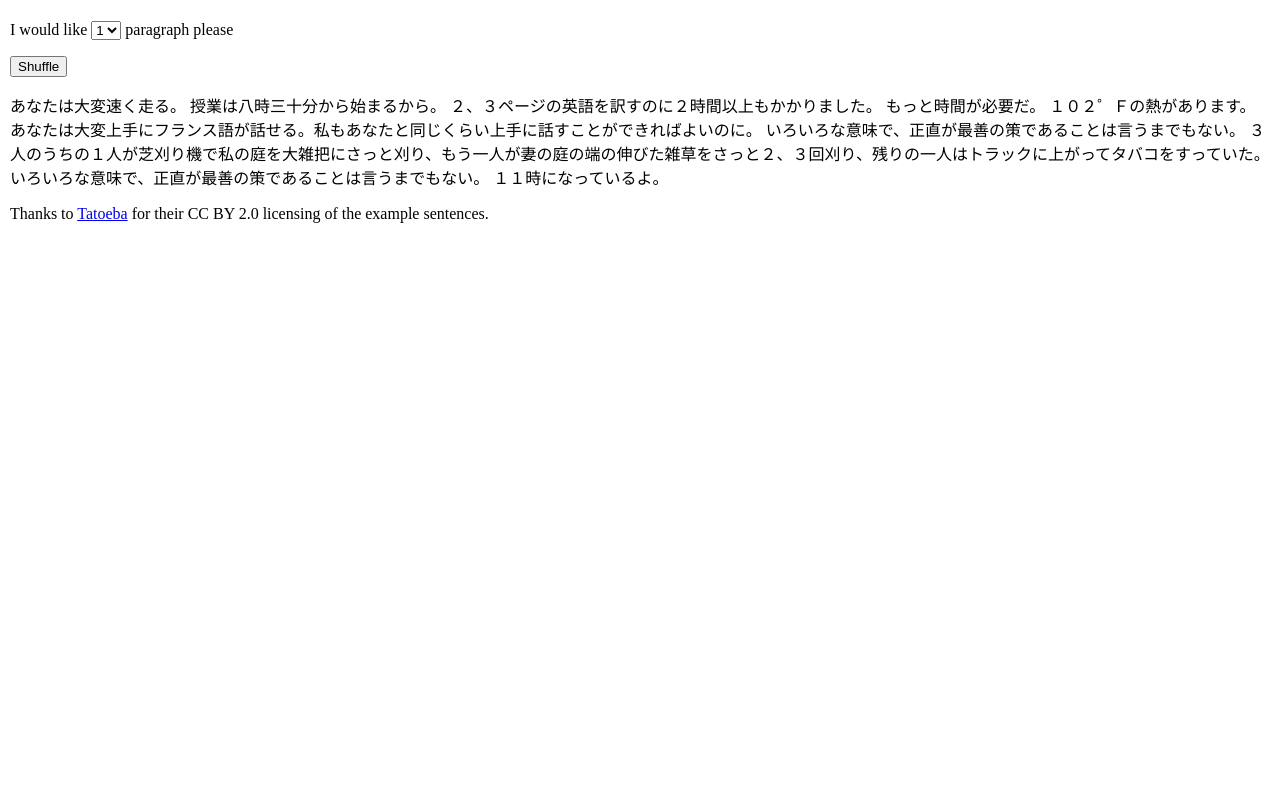
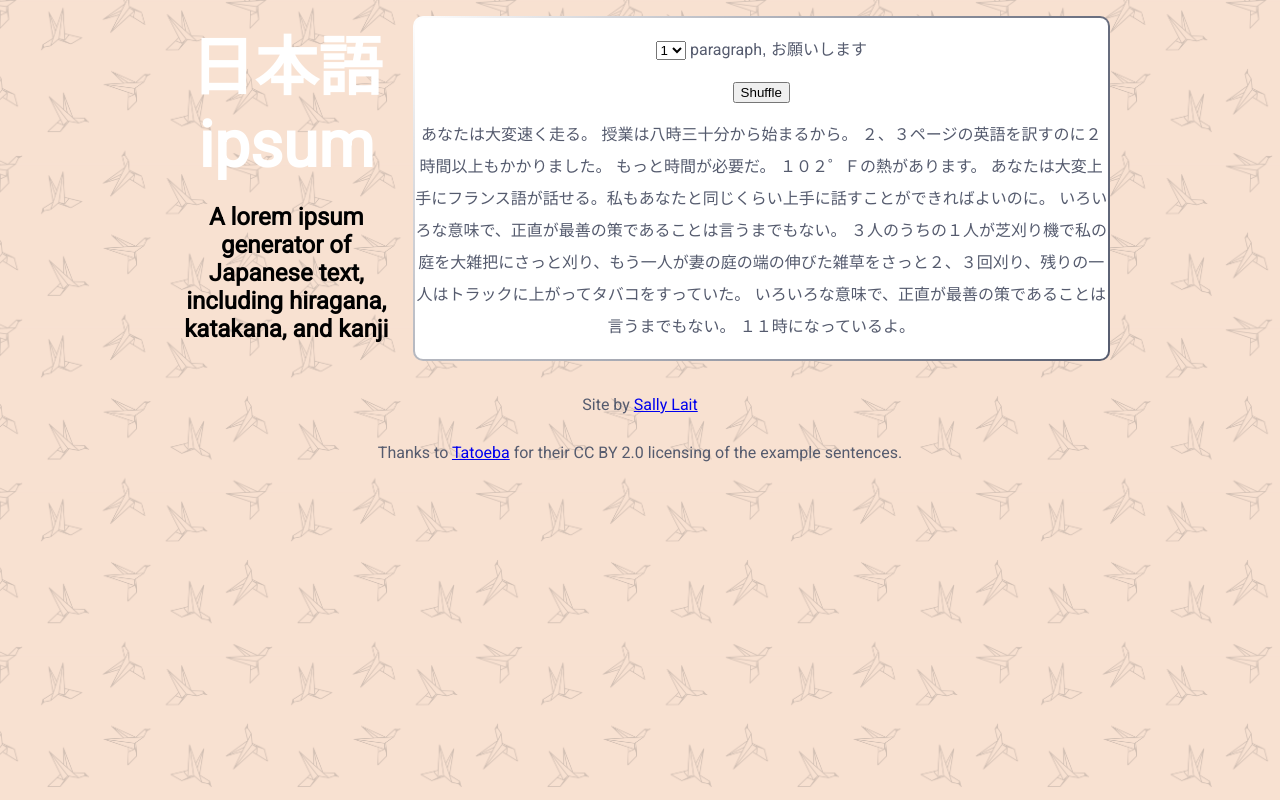
Before and after one commit to greywillfade/nihongoipsum, a plain HTML site: page index.html in a window 1280 px wide. Drawn offline with nearby package versions, Linux system fonts and the light colour scheme; a web font is replaced by a local one.

Commit message:
Style trials

```diff
--- a/css/main.css
+++ b/css/main.css
@@ -1,5 +1,132 @@
 @charset "utf-8";
-html, body {
-    margin: 5px;
+
+body {
+    margin: 0;
     padding: 0;
+    font-family: 'Kosugi', sans-serif;
+    text-align: center;
+    /*
+    background-image: url(../img/origami.jpg);
+    background-repeat: repeat;
+    background-size: 250px;
+
+    background-blend-mode: lighten;
+    background-color: rgba(248, 225, 209, 0.75);*/
 }
+
+h1 {
+    color: #555B6E;
+    color: white;
+    font-size: 4em;
+    mix-blend-mode: screen;
+    margin: 0;
+}
+
+p {
+    line-height: 2em;
+    color: #555B6E;
+}
+
+#app {
+    background-color: #fff;
+    border-radius: 10px;
+    padding: 0;
+    border: double 2px transparent;
+    background-image: linear-gradient(white, white), radial-gradient(circle at top left, #fff,#555B6E);
+    background-origin: border-box;
+    background-clip: content-box, border-box;
+}
+
+.english {
+    font-family: 'Roboto', sans-serif;
+}
+
+
+.overlay1 {
+    position: relative;
+    z-index: 1;
+    height: 100vh;
+  }
+  .overlay1::before {
+    content: "";
+    display: block;
+    position: absolute;
+    z-index: -1;
+    width: 100%;
+    height: 100%;
+    top: 0;
+    left: 0;
+    /*background: #30bab6;
+    background: -webkit-linear-gradient(top, #009efd, #2af598, #fff);
+    background: -o-linear-gradient(top, #009efd, #2af598, #fff);
+    background: -moz-linear-gradient(top, #009efd, #2af598, #fff);
+    background: linear-gradient(top, #009efd, #2af598, #fff);
+    opacity: 0.8;*/
+  }
+
+  .bg0 {background-color: #fff;}
+
+.bg-img1 {
+    /*background-position: center;
+    background-repeat: no-repeat;
+    background-size: cover;*/
+    background-image: url('../img/origami.jpg');
+    background-repeat: repeat;
+    background-size: 250px;
+    background-blend-mode: lighten;
+    background-color: rgba(248, 225, 209, 0.75);
+}
+
+/* grid */
+HTML  CSS Result
+EDIT ON
+ *, *:before, *:after {
+  box-sizing: border-box;
+}
+
+.wrapper {
+  max-width: 940px;
+  margin: 0 20px;
+  padding-top:1em;
+  display: grid;
+  grid-gap: 10px;
+}
+
+@media screen and (min-width: 800px) {
+
+  /* no grid support? */
+  .sidebar {
+    float: left;
+    width: 19.1489%;
+  }
+
+  .content {
+    float: right;
+    width: 79.7872%;
+  }
+
+  .wrapper {
+    margin: 0 auto;
+    grid-template-columns: 1fr 3fr;
+  }
+
+  .header, .footer {
+    grid-column: 1 / -1;
+    /* needed for the floated layout */
+    clear: both;
+  }
+
+}
+
+.wrapper > * {
+  /* needed for the floated layout*/
+  margin-bottom: 10px;
+}
+
+/* We need to set the widths used on floated items back to auto, and remove the bottom margin as when we have grid we have gaps. */
+@supports (display: grid) {
+  .wrapper > * {
+    width: auto;
+    margin: 0;
+  }
+}
--- a/index.html
+++ b/index.html
@@ -5,12 +5,23 @@
 		<meta name="viewport" content="width=device-width, initial-scale=1">
         <link rel="stylesheet" href="css/main.css">
         <script src="https://cdn.jsdelivr.net/npm/vue/dist/vue.js"></script>
+        <link href="https://fonts.googleapis.com/css?family=Kosugi|Roboto" rel="stylesheet">
 
     </head>
     <body>
 
+
+        <!-- Coloured pattern-->
+        <div class="bg-img1 overlay1">
+
+            <div class="wrapper">
+                <aside class="sidebar">
+                    <h1>日本語 <span class="english">ipsum</span></h1>
+                    <h2 class="english">A lorem ipsum generator of Japanese text, including hiragana, katakana, and kanji</h2>
+                </aside>
+                <article class="content">
                     <div id="app">
-            <p>I would like
+                        <p>
                         <select v-model="ipsumNo" @change="showText">
                             <option>1</option>
                             <option>2</option>
@@ -18,16 +29,21 @@
                             <option>4</option>
                             <option>5</option>
                         </select>
-            {{parawording}} please</p>
+                        <span class="english">{{parawording}}</span>, お願いします</p>
 
                         <button v-on:click="showText">Shuffle</button>
+                        <div v-html="this.message" class="genholder"></div>
+                    </div>
+                </article>
+                <footer class="footer">
+                        <p class="english">Site by <a href="https://sallylait.com">Sally Lait</a></p>
+                        <p class="english">Thanks to <a href="https://tatoeba.org/eng/downloads">Tatoeba</a> for their CC BY 2.0 licensing of the example sentences.</p>
 
-            <div v-html="this.message" class="genholder">
+                </footer>
+            </div>
+        </div><!--End bg-->
 
-			</div>
-        </div>
 
-        <p>Thanks to <a href="https://tatoeba.org/eng/downloads">Tatoeba</a> for their CC BY 2.0 licensing of the example sentences.</p>
 
        <script src="js/main.js" charset="UTF-8"></script>
 
```
Also changed, not shown: img/origami.jpg (added). Lines whose indentation alone changed are shown as unchanged.
